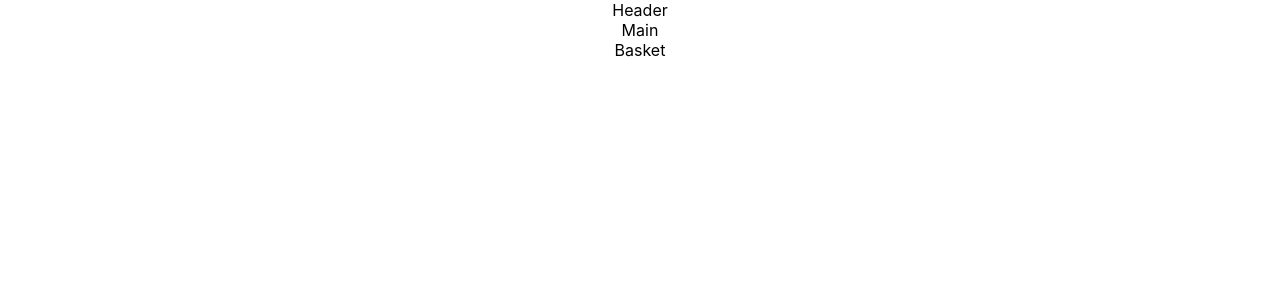
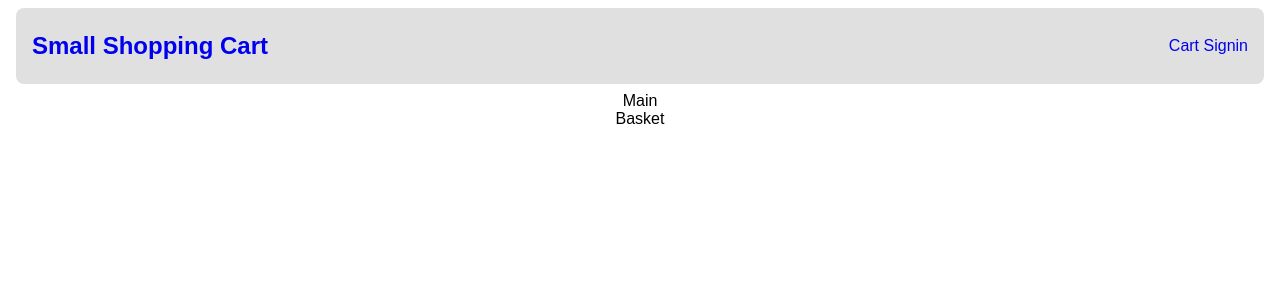
Before and after one commit to jitendrasuthar1998/react-shopping-cart, a React (Create React App) app: page / in a window 1280 px wide. Shown: the top 300 px of the page. Built offline with nearby package versions, Linux system fonts and the light colour scheme.

Commit message:
created Header Component

```diff
--- a/src/components/Header.js
+++ b/src/components/Header.js
@@ -1,5 +1,17 @@
 import React from 'react'
 
 export const Header = (props) => {
-  return <div>Header</div>
+  return (
+    <header className='row block center'>
+      <div>
+        <a href='#/'>
+          <h1>Small Shopping Cart</h1>
+        </a>
+      </div>
+
+      <div>
+        <a href='#/cart'>Cart</a> <a href='#/signin'>Signin</a>
+      </div>
+    </header>
+  )
 }
--- a/src/index.css
+++ b/src/index.css
@@ -1,13 +1,49 @@
 body {
-  margin: 0;
-  font-family: -apple-system, BlinkMacSystemFont, 'Segoe UI', 'Roboto', 'Oxygen',
-    'Ubuntu', 'Cantarell', 'Fira Sans', 'Droid Sans', 'Helvetica Neue',
-    sans-serif;
-  -webkit-font-smoothing: antialiased;
-  -moz-osx-font-smoothing: grayscale;
+  font-family: Arial, Helvetica, sans-serif;
 }
 
-code {
-  font-family: source-code-pro, Menlo, Monaco, Consolas, 'Courier New',
-    monospace;
+h1,
+h2,
+h3 {
+  margin: 0.5rem 0;
 }
+
+h1 {
+  font-size: 1.5rem;
+}
+
+h2 {
+  font-size: 1.3rem;
+}
+
+h3 {
+  font-size: 1rem;
+}
+
+a {
+  text-decoration: none;
+}
+
+.row {
+  display: flex;
+  justify-content: space-between;
+}
+
+.col-1 {
+  flex: 1;
+}
+
+.col-2 {
+  flex: 2;
+}
+
+.block {
+  background-color: #e0e0e0;
+  padding: 1rem;
+  margin: 0.5rem;
+  border-radius: 0.5rem;
+}
+
+.row.center {
+  align-items: center;
+}
```
